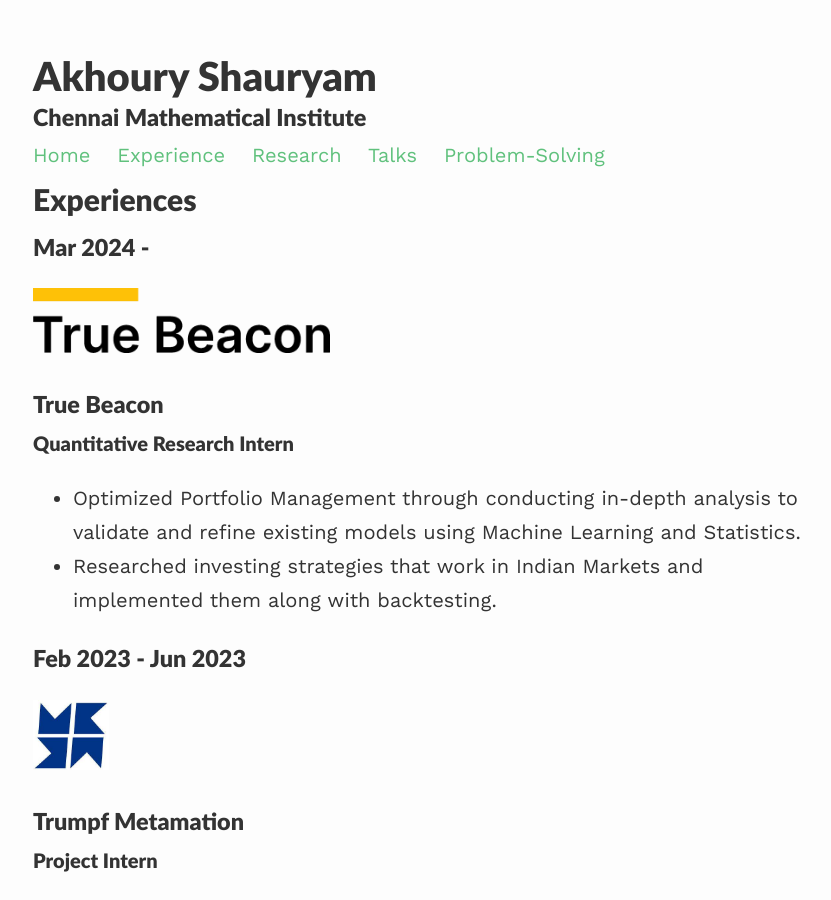
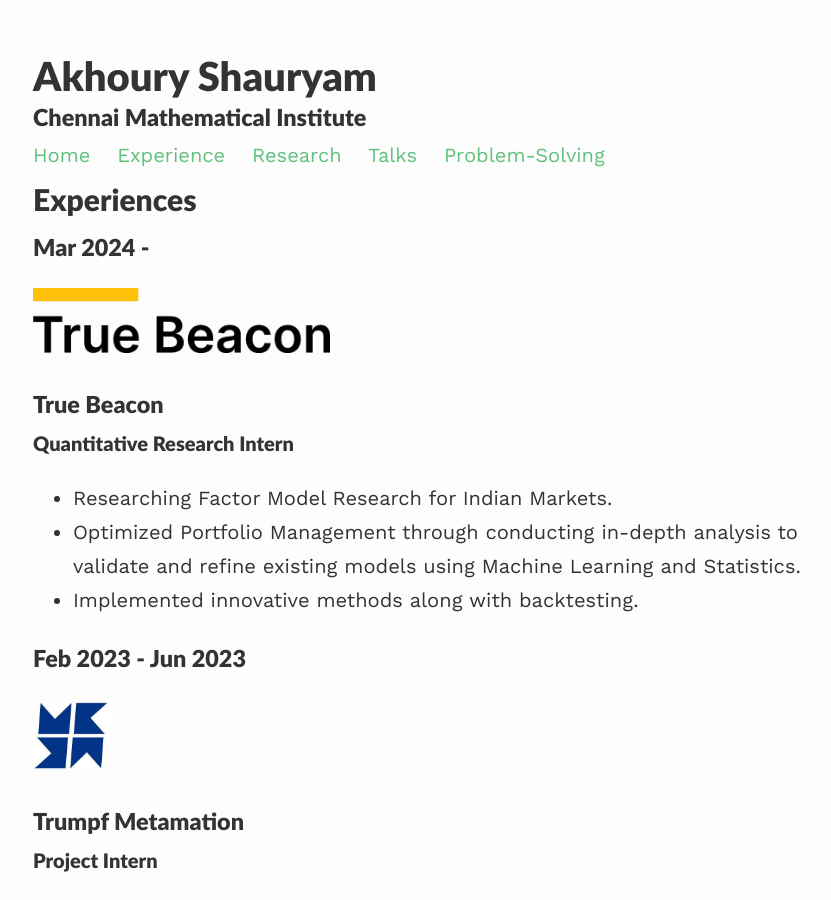
Before and after one commit to Satan-Claws/Satan-Claws.github.io, a Jekyll site: the page built from _pages/Experience.md, in a window 1280 px wide and 900 px high. Shown: the whole window, without its empty margins (207-1038 px from the left). Built offline with Jekyll 4.4.1, drawn with Linux system fonts in a browser that asks for light colours; nearby versions of some CDN libraries.

Commit message:
Update Experience.md

```diff
--- a/_pages/Experience.md
+++ b/_pages/Experience.md
@@ -12,8 +12,9 @@
 ### True Beacon
 #### Quantitative Research Intern
 
+- Researching Factor Model Research for Indian Markets.
 - Optimized Portfolio Management through conducting in-depth analysis to validate and refine existing models using Machine Learning and Statistics.
-- Researched investing strategies that work in Indian Markets and implemented them along with backtesting.
+- Implemented innovative methods along with backtesting.
 
 
 ### Feb 2023 - Jun 2023
```
